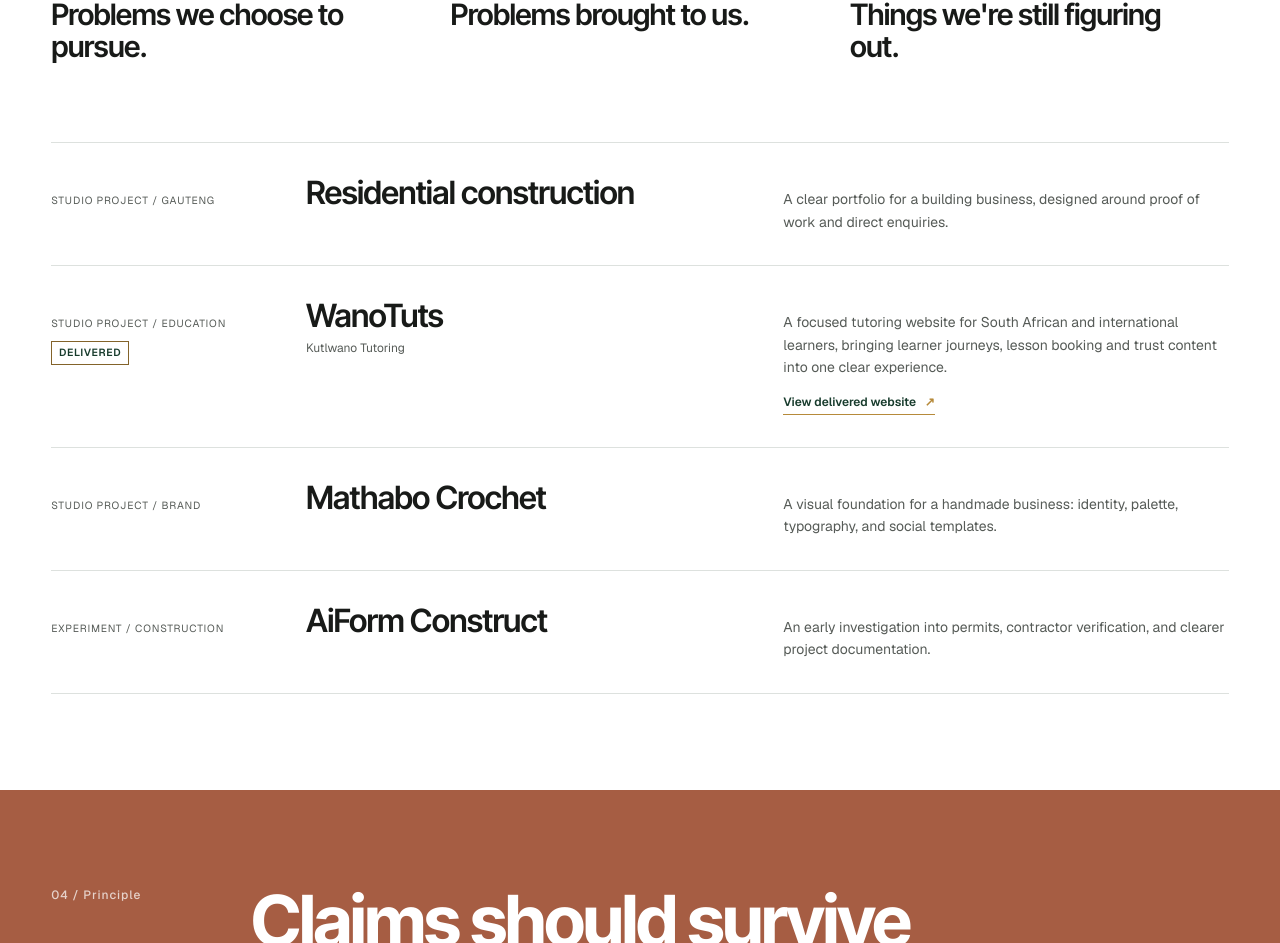
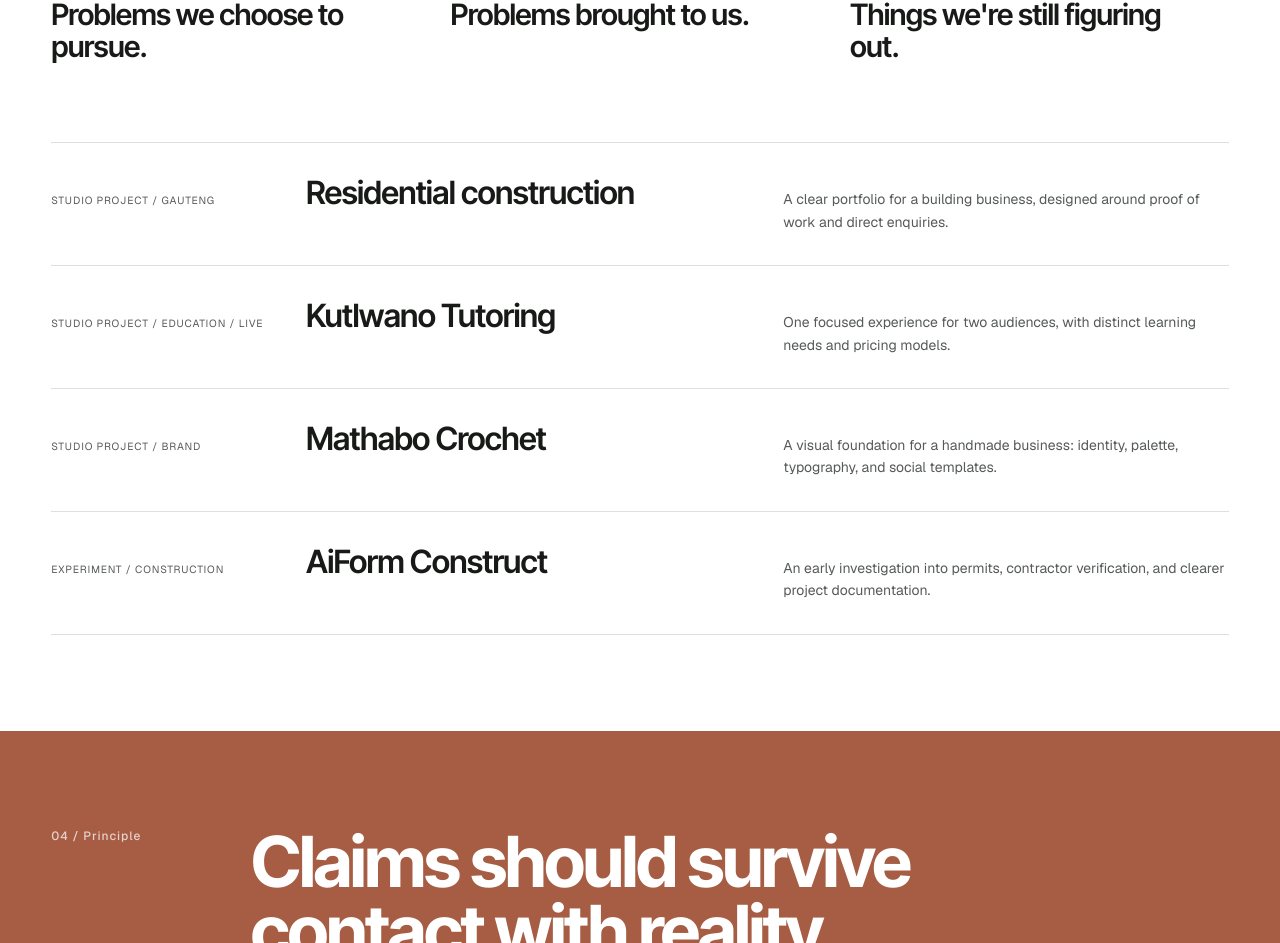
Before and after one commit to ThabisoEricMotaung/aiform-studio, a Next.js app: page / in a window 1280 px wide. Shown: the part 4265-5208 px from the top of the page. Built offline with nearby package versions, Linux system fonts and the light colour scheme.

Commit message:
Revert WanoTuts change to restore AiForm Procure deployment

```diff
--- a/src/app/globals.css
+++ b/src/app/globals.css
@@ -331,69 +331,20 @@ a:focus-visible {
   border-bottom: 1px solid var(--color-line);
   padding: 2rem 0;
 }
-.selected-row-meta {
-  display: flex;
-  flex-wrap: wrap;
-  align-items: center;
-  gap: 0.55rem;
+.selected-row > p:first-child {
   font-size: 0.65rem;
   text-transform: uppercase;
   letter-spacing: 0.08em;
   color: var(--color-muted);
 }
-.selected-row-status {
-  border: 1px solid color-mix(in srgb, var(--color-gold) 72%, black);
-  padding: 0.2rem 0.42rem;
-  color: var(--color-green);
-  font-weight: 700;
-  letter-spacing: 0.06em;
-}
 .selected-row h3 {
   font: 600 2rem/1.1 var(--font-inter-tight);
   letter-spacing: -0.025em;
 }
-.selected-row-context {
-  margin-top: 0.35rem;
-  font-size: 0.75rem;
-  color: var(--color-muted);
-}
-.selected-row-summary > p {
+.selected-row > p:last-child {
   font-size: 0.875rem;
   line-height: 1.6;
   color: var(--color-muted);
-}
-.selected-row-link {
-  color: inherit;
-  transition:
-    background-color 200ms ease,
-    border-color 200ms ease;
-}
-.selected-row-link:hover,
-.selected-row-link:focus-visible {
-  border-color: var(--color-gold);
-  background: color-mix(in srgb, var(--color-gold) 7%, transparent);
-}
-.selected-row-link:focus-visible {
-  outline: 2px solid var(--color-gold);
-  outline-offset: 4px;
-}
-.selected-row-action {
-  display: inline-flex;
-  gap: 0.55rem;
-  margin-top: 0.9rem;
-  border-bottom: 1px solid var(--color-gold);
-  padding-bottom: 0.2rem;
-  color: var(--color-green);
-  font-size: 0.75rem;
-  font-weight: 650;
-}
-.selected-row-action span {
-  color: var(--color-gold);
-  transition: transform 200ms ease;
-}
-.selected-row-link:hover .selected-row-action span,
-.selected-row-link:focus-visible .selected-row-action span {
-  transform: translate(2px, -2px);
 }
 .brand-mark {
   filter: drop-shadow(0 12px 28px rgba(182, 138, 58, 0.12));
@@ -450,8 +401,4 @@ a:focus-visible {
   .procure-website-link > span:last-child {
     transition: none;
   }
-  .selected-row-link,
-  .selected-row-action span {
-    transition: none;
-  }
 }
--- a/src/app/page.tsx
+++ b/src/app/page.tsx
@@ -13,47 +13,27 @@ const engine = [
   ["03", "Understand", "Turn evidence into something people can act on."],
   ["04", "Match", "Connect the right buyer, supplier, answer, or fit."],
 ];
-type WorkItem = {
-  name: string;
-  classification: string;
-  summary: string;
-  context?: string;
-  status?: string;
-  href?: string;
-  linkLabel?: string;
-  external?: boolean;
-};
-
-const work: WorkItem[] = [
-  {
-    name: "Residential construction",
-    classification: "Studio project / Gauteng",
-    summary:
-      "A clear portfolio for a building business, designed around proof of work and direct enquiries.",
-  },
-  {
-    name: "WanoTuts",
-    context: "Kutlwano Tutoring",
-    classification: "Studio project / Education",
-    status: "Delivered",
-    summary:
-      "A focused tutoring website for South African and international learners, bringing learner journeys, lesson booking and trust content into one clear experience.",
-    href: "https://kutlwano-tutoring.vercel.app/",
-    linkLabel: "View delivered website",
-    external: true,
-  },
-  {
-    name: "Mathabo Crochet",
-    classification: "Studio project / Brand",
-    summary:
-      "A visual foundation for a handmade business: identity, palette, typography, and social templates.",
-  },
-  {
-    name: "AiForm Construct",
-    classification: "Experiment / Construction",
-    summary:
-      "An early investigation into permits, contractor verification, and clearer project documentation.",
-  },
+const work = [
+  [
+    "Residential construction",
+    "Studio project / Gauteng",
+    "A clear portfolio for a building business, designed around proof of work and direct enquiries.",
+  ],
+  [
+    "Kutlwano Tutoring",
+    "Studio project / Education / Live",
+    "One focused experience for two audiences, with distinct learning needs and pricing models.",
+  ],
+  [
+    "Mathabo Crochet",
+    "Studio project / Brand",
+    "A visual foundation for a handmade business: identity, palette, typography, and social templates.",
+  ],
+  [
+    "AiForm Construct",
+    "Experiment / Construction",
+    "An early investigation into permits, contractor verification, and clearer project documentation.",
+  ],
 ];
 const systemLayers = [
   [
@@ -252,49 +232,13 @@ export default function Home() {
             <h3>Things we&apos;re still figuring out.</h3>
           </div>
           <div className="col-span-12 mt-20 border-t border-line">
-            {work.map((item) => {
-              const content = (
-                <>
-                  <p className="selected-row-meta">
-                    <span>{item.classification}</span>
-                    {item.status ? (
-                      <span className="selected-row-status">{item.status}</span>
-                    ) : null}
-                  </p>
-                  <div>
-                    <h3>{item.name}</h3>
-                    {item.context ? (
-                      <p className="selected-row-context">{item.context}</p>
-                    ) : null}
-                  </div>
-                  <div className="selected-row-summary">
-                    <p>{item.summary}</p>
-                    {item.linkLabel ? (
-                      <span className="selected-row-action">
-                        {item.linkLabel} <span aria-hidden="true">↗</span>
-                      </span>
-                    ) : null}
-                  </div>
-                </>
-              );
-
-              return item.href ? (
-                <a
-                  key={item.name}
-                  href={item.href}
-                  target={item.external ? "_blank" : undefined}
-                  rel={item.external ? "noopener noreferrer" : undefined}
-                  aria-label={`${item.linkLabel ?? `View ${item.name}`}: ${item.name}${item.external ? " (opens in a new tab)" : ""}`}
-                  className="selected-row selected-row-link"
-                >
-                  {content}
-                </a>
-              ) : (
-                <article key={item.name} className="selected-row">
-                  {content}
-                </article>
-              );
-            })}
+            {work.map(([n, m, c]) => (
+              <article key={n} className="selected-row">
+                <p>{m}</p>
+                <h3>{n}</h3>
+                <p>{c}</p>
+              </article>
+            ))}
           </div>
         </div>
       </section>
```
